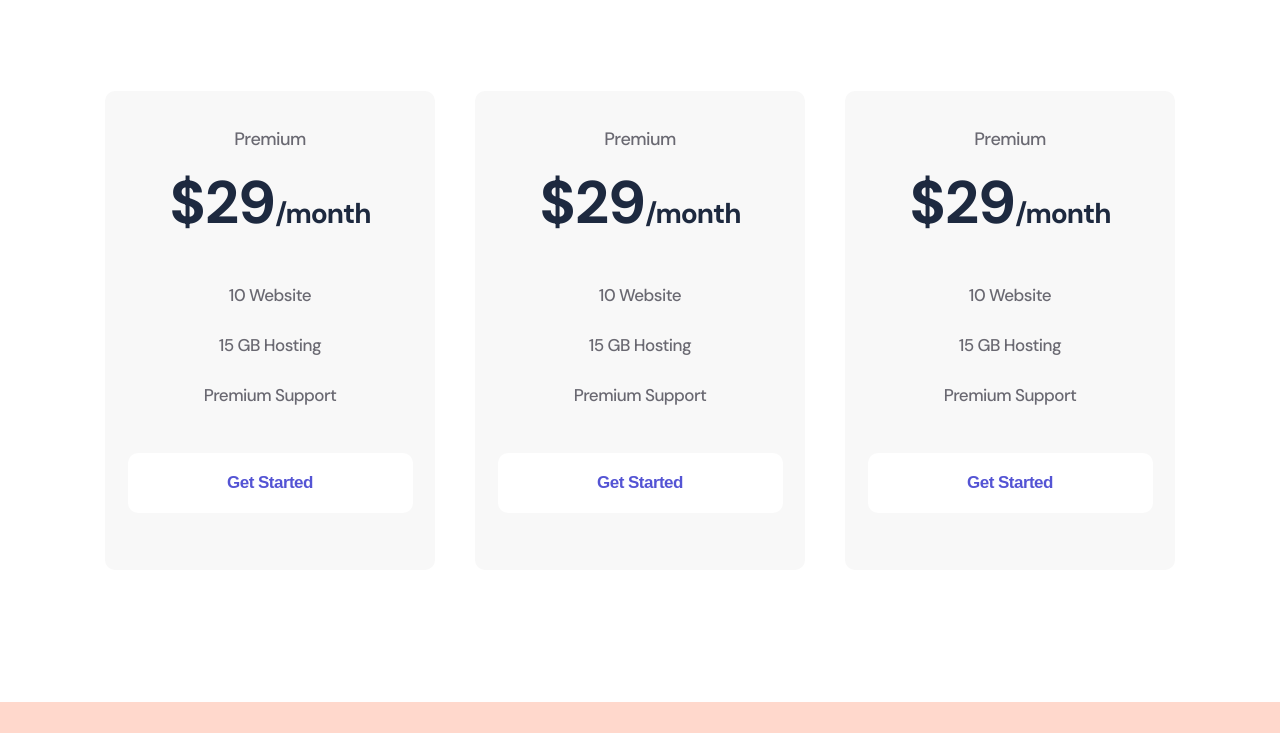
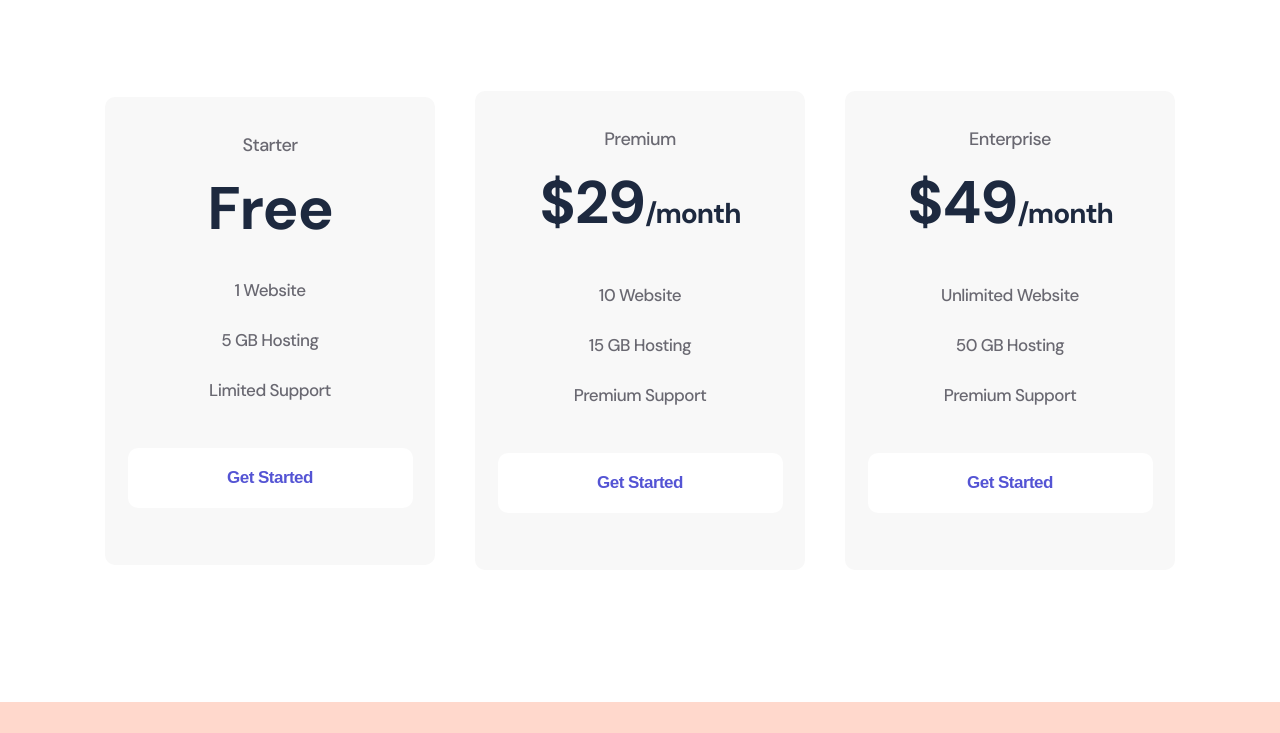
Before and after one commit to Sizyk-Andrii/First_project, a plain HTML site: page index.html in a window 1280 px wide. Shown: the part 1600-2333 px from the top of the page. Drawn offline with nearby package versions, Linux system fonts and the light colour scheme.

Commit message:
Add files via upload

```diff
--- a/index.html
+++ b/index.html
@@ -73,12 +73,12 @@
     <div class=" third_blok_flex" >
         <!-- block Starter -->
         <div class="item">
-            <p class="item_text">Premium</p>
-            <h3 class="item_title">$29<span>/month</span></h3>
+            <p class="item_text">Starter</p>
+            <h3 class="item_title">Free</h3>
             <ul>
-                <li class="item_li">10 Website</li>
-                <li class="item_li">15 GB Hosting</li>
-                <li class="item_li">Premium Support</li>
+                <li class="item_li">1 Website</li>
+                <li class="item_li">5 GB Hosting</li>
+                <li class="item_li">Limited Support</li>
             </ul>
             <button class="button button_item">Get Started</button>
         </div>
@@ -97,11 +97,11 @@
 
         <!-- blok Enterprise -->
         <div class="item">
-            <p class="item_text">Premium</p>
-            <h3 class="item_title">$29<span>/month</span></h3>
+            <p class="item_text">Enterprise</p>
+            <h3 class="item_title">$49<span>/month</span></h3>
             <ul>
-                <li class="item_li">10 Website</li>
-                <li class="item_li">15 GB Hosting</li>
+                <li class="item_li">Unlimited Website</li>
+                <li class="item_li">50 GB Hosting</li>
                 <li class="item_li">Premium Support</li>
             </ul>
             <button class="button button_item">Get Started</button>
```
